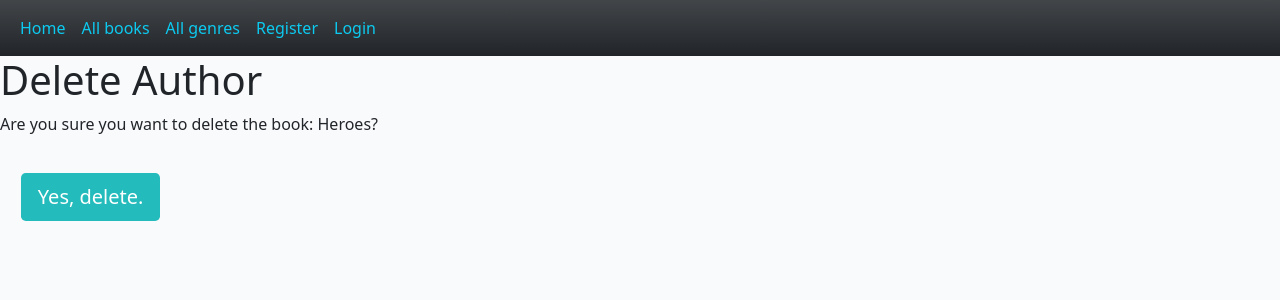
After one commit to jw-coder84/CI-Project-Portfolio-4, a Django app: a page that uses templates/library/book_confirm_delete.html in a window 1280 px wide. The commit adds this page. Shown: the top 300 px of the page. Run offline with Django 3.2, Linux system fonts and the light colour scheme; data comes from the database, SQL or seed files in the repository; some libraries are stand-ins or nearby versions; some web fonts are replaced.

Commit message:
Added admin edit and delete functionality to frontend

```diff
--- a/library/urls.py
+++ b/library/urls.py
@@ -8,4 +8,6 @@ urlpatterns = [
     path('books', views.BookList.as_view(), name='book_list'),
     path('add_book', views.AddBook.as_view(), name='add_book'),
     path('<slug:slug>/', views.BookDetail.as_view(), name='book_detail'),
+    path('update_book/<slug:slug>/', views.UpdateBook.as_view(), name='update_book'),
+    path('delete_book/<slug:slug>/', views.DeleteBook.as_view(), name='delete_book'),
 ] + static(settings.MEDIA_URL, document_root=settings.MEDIA_ROOT)
--- a/library/views.py
+++ b/library/views.py
@@ -1,6 +1,7 @@
 from django.shortcuts import render, get_object_or_404, reverse, redirect
+from django.urls import reverse_lazy
 from django.views import generic, View
-from django.views.generic.edit import CreateView
+from django.views.generic.edit import CreateView, UpdateView, DeleteView
 from django.http import HttpResponseRedirect
 from .models import Book, Genre, BookIssued
 from .forms import BookBorrow
@@ -70,3 +71,13 @@ class BookDetail(View):
 class AddBook(CreateView):
     model = Book
     fields = ['title', 'author', 'synopsis', 'isbn', 'genre', 'cover']
+
+
+class UpdateBook(UpdateView):
+    model = Book
+    fields = ['title', 'author', 'synopsis', 'isbn', 'genre', 'cover']
+
+
+class DeleteBook(DeleteView):
+    model = Book
+    success_url = reverse_lazy('book_list')
--- a/templates/book_detail.html
+++ b/templates/book_detail.html
@@ -27,6 +27,10 @@
           </form>
           {% endif %}
           {% endif %}
+          {% if user.is_superuser %}
+            <a class="bg-dark bg-gradient text-info" href="{% url 'update_book' book.slug %}">Update Book Details</a><br>
+            <a class="bg-dark bg-gradient text-info" href="{% url 'delete_book' book.slug %}">Delete Book</a>
+          {% endif %}
         </p>
       </div>
       <div class="col">
--- /dev/null
+++ b/templates/library/book_confirm_delete.html
@@ -0,0 +1,16 @@
+{% extends "base.html" %}
+
+{% block content %}
+{% load crispy_forms_tags %}
+
+<h1>Delete Author</h1>
+
+<p>Are you sure you want to delete the book: {{ book }}?</p>
+
+<form action="" method="POST" style="margin-top: 1.3em; margin-left: 1.3em;" class="row row-cols-lg-auto g-3 align-items-center">
+    {{ form | crispy }}
+    {% csrf_token %}
+    <input type="submit" class="btn btn-signup btn-lg" value="Yes, delete." />
+</form>
+
+{% endblock %}
```
